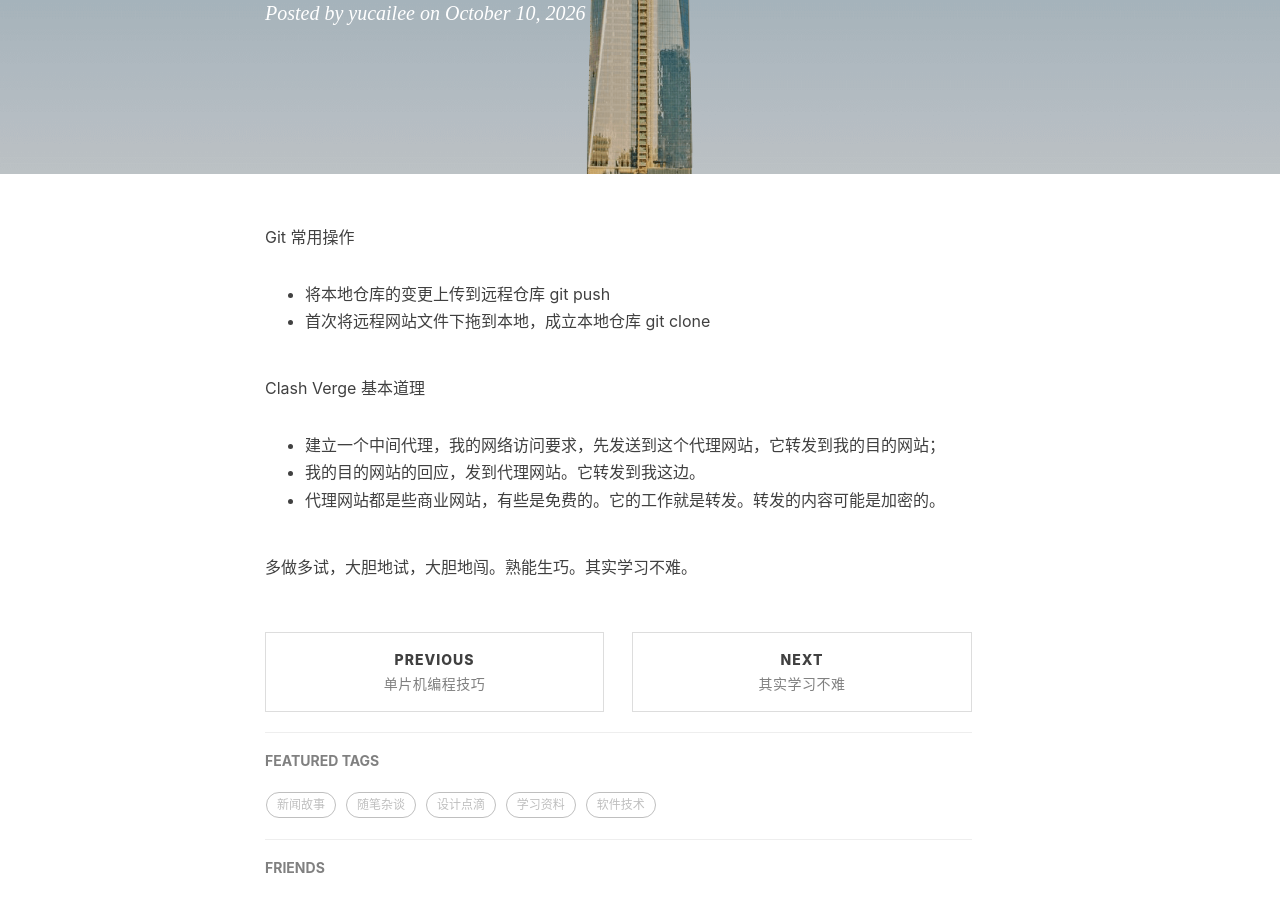
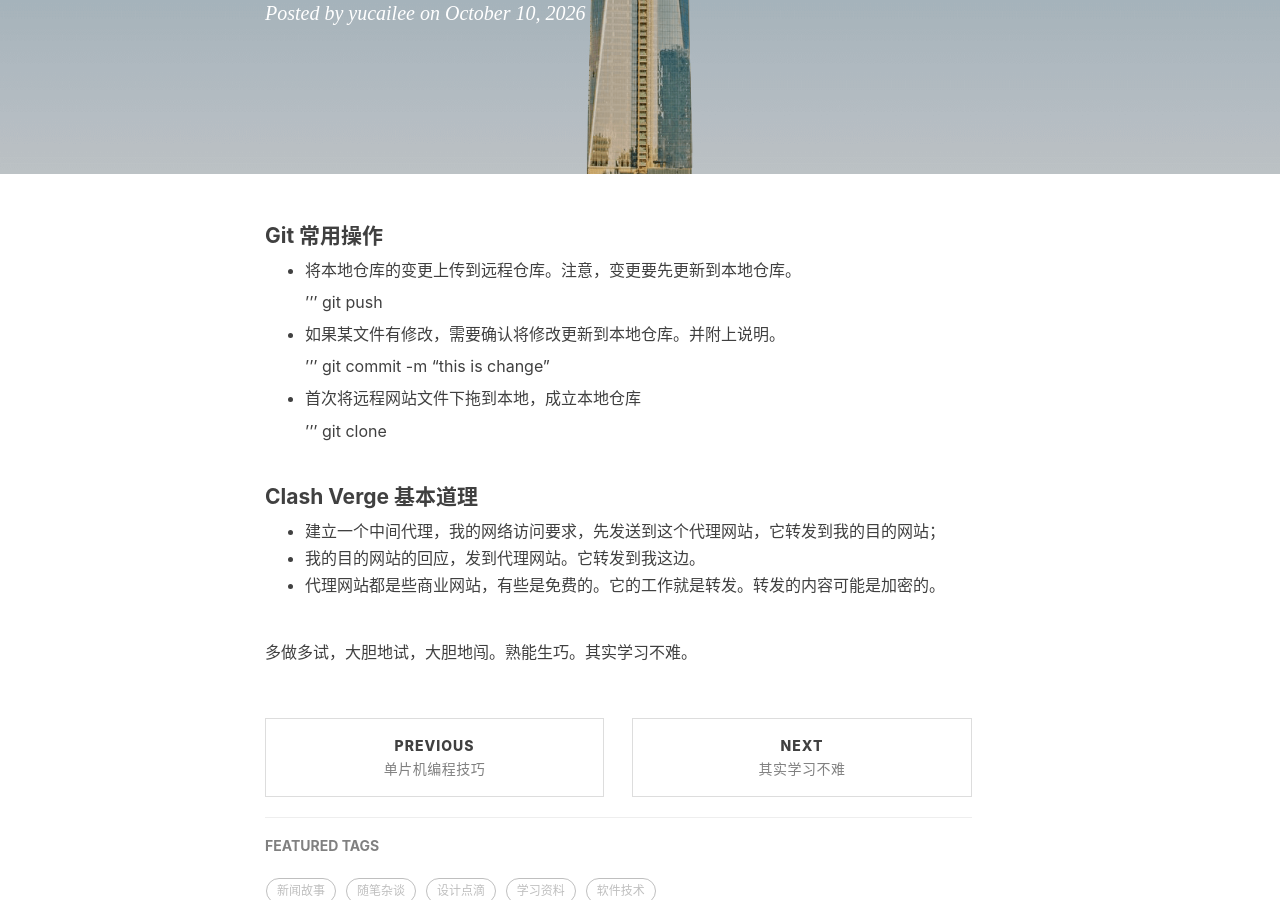
Before and after one commit to imliyucai/imliyucai.github.io, a Jekyll site: the page built from _posts/2026-10-10-网页更新操作备忘.md, in a window 1280 px wide and 900 px high, scrolled down 349 px. Built offline with Jekyll 4.4.1, drawn with Linux system fonts in a browser that asks for light colours; nearby versions of some CDN libraries; comment, search, counter and statistics services are not loaded.

```diff
--- a/_posts/2026-10-10-网页更新操作备忘.md
+++ b/_posts/2026-10-10-网页更新操作备忘.md
@@ -10,14 +10,22 @@ tags:
     - 网络技术
 ---
 
- Git 常用操作
+#### Git 常用操作
 
-* 将本地仓库的变更上传到远程仓库
-    git push
+* 将本地仓库的变更上传到远程仓库。注意，变更要先更新到本地仓库。
+
+  '''  git push
+
+* 如果某文件有修改，需要确认将修改更新到本地仓库。并附上说明。
+
+  '''  git commit -m "this is change"
+
 * 首次将远程网站文件下拖到本地，成立本地仓库
-    git clone
 
- Clash Verge 基本道理
+   ''' git clone
+
+
+#### Clash Verge 基本道理
 
 * 建立一个中间代理，我的网络访问要求，先发送到这个代理网站，它转发到我的目的网站；
 * 我的目的网站的回应，发到代理网站。它转发到我这边。
```
Also changed, not shown: _posts/2018-12-15-人造国际语背单词仍是挥不去的痛.md (deleted, +0 -122 lines), _posts/2020-09-11-renamed.md (+2 -2 lines), _posts/2025-10-19-单片机编程技巧.md (+9 -3 lines).
